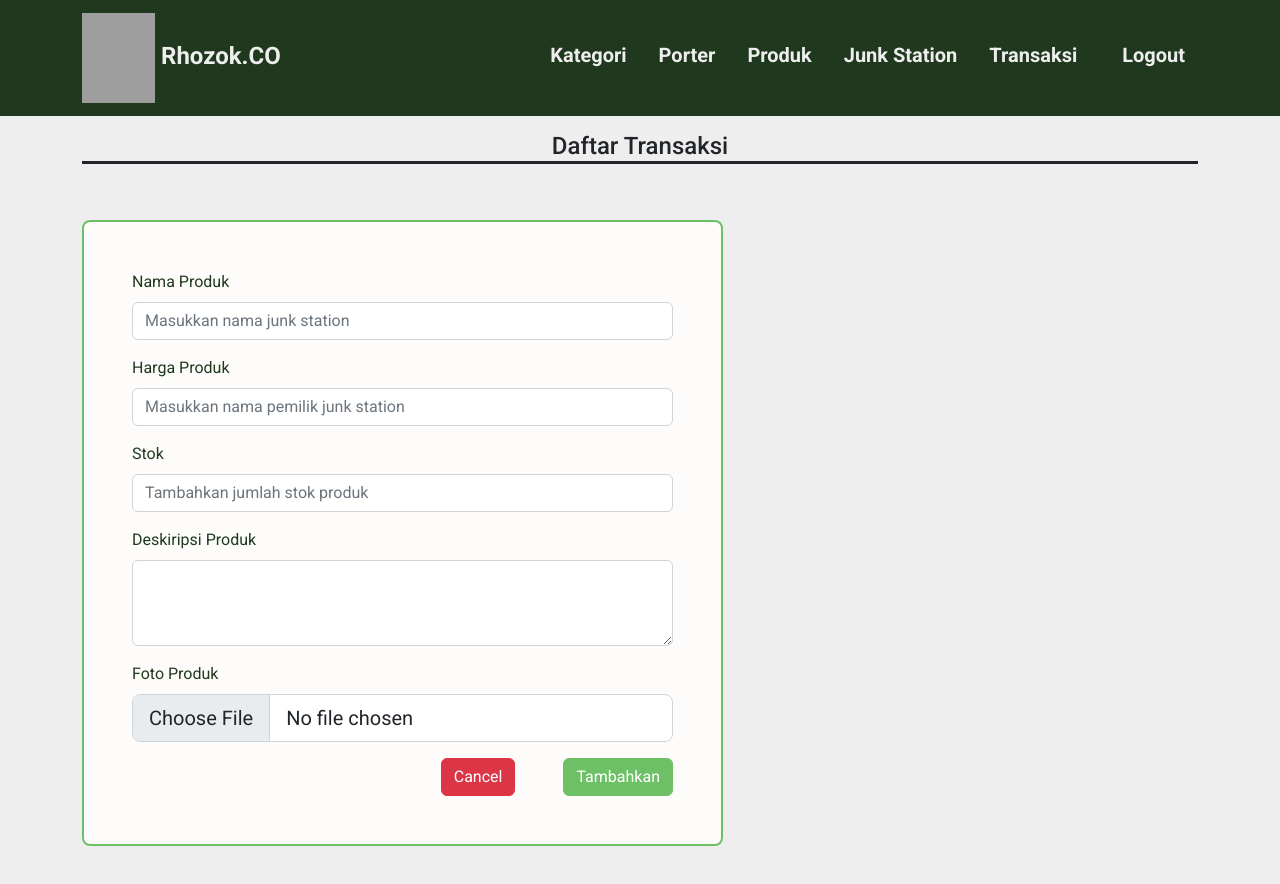
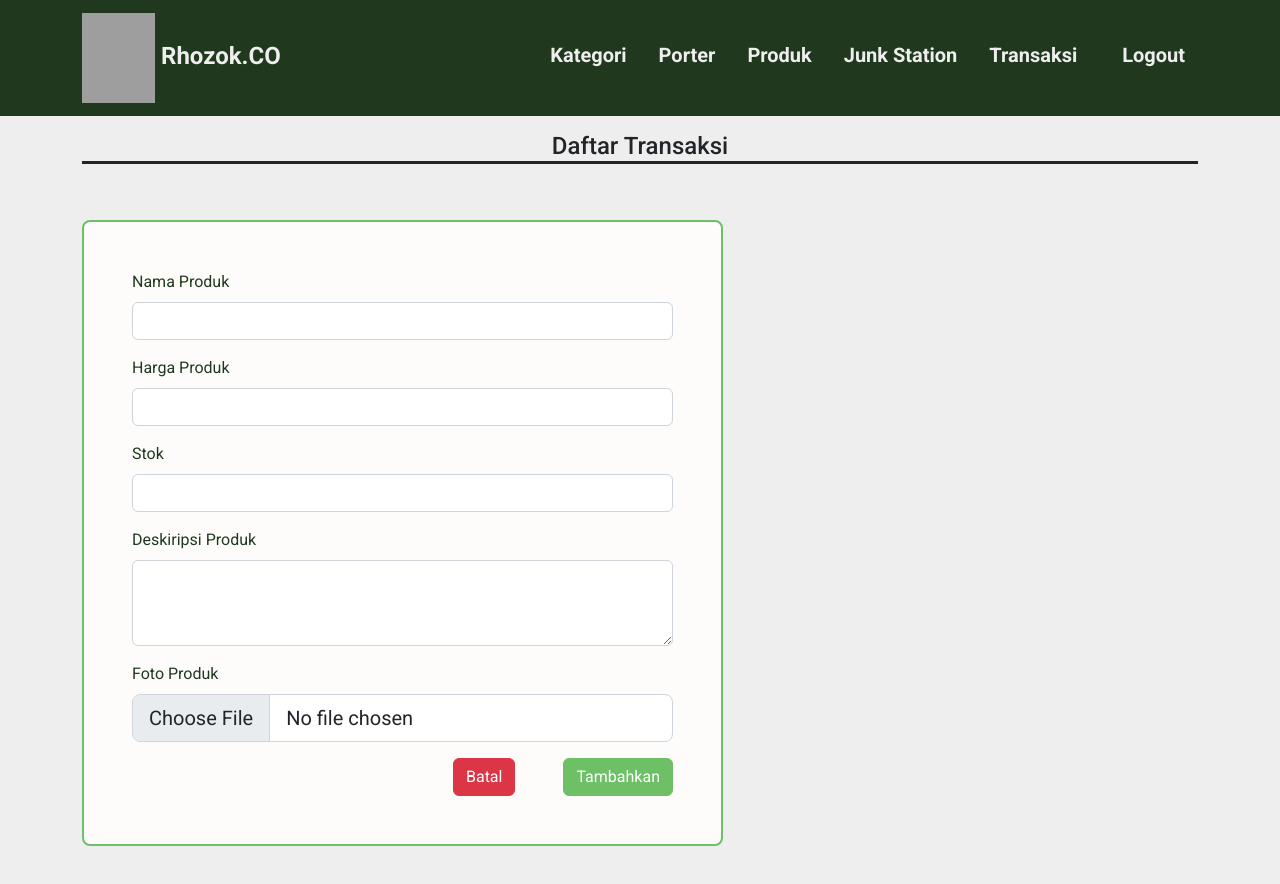
Before and after one commit to arch-havis/Rozhok-FE, a Next.js app: page /admin/produk/tambah-produk in a window 1280 px wide. Shown: the top 884 px of the page. Built offline with nearby package versions, Linux system fonts and the light colour scheme; grey boxes are pictures that could not be loaded.

Commit message:
cleaning code

```diff
--- a/pages/admin/produk/tambah-produk/index.jsx
+++ b/pages/admin/produk/tambah-produk/index.jsx
@@ -28,24 +28,15 @@ const Index = () => {
             >
               <Form.Group className="mb-3" controlId="formBasicEmail">
                 <Form.Label>Nama Produk</Form.Label>
-                <Form.Control
-                  type="text"
-                  placeholder="Masukkan nama junk station"
-                />
+                <Form.Control type="text" placeholder="" />
               </Form.Group>
               <Form.Group className="mb-3" controlId="formBasicEmail">
                 <Form.Label>Harga Produk</Form.Label>
-                <Form.Control
-                  type="text"
-                  placeholder="Masukkan nama pemilik junk station"
-                />
+                <Form.Control type="text" placeholder="" />
               </Form.Group>
               <Form.Group className="mb-3" controlId="formBasicEmail">
                 <Form.Label>Stok</Form.Label>
-                <Form.Control
-                  type="number"
-                  placeholder="Tambahkan jumlah stok produk"
-                />
+                <Form.Control type="number" placeholder="" />
               </Form.Group>
               <Form.Group
                 className="my-3"
@@ -65,7 +56,7 @@ const Index = () => {
                   onClick={(e) => handleCancel(e)}
                   style={{ color: "white" }}
                 >
-                  Cancel
+                  Batal
                 </Button>
                 <Button
                   className="ms-5"
```
